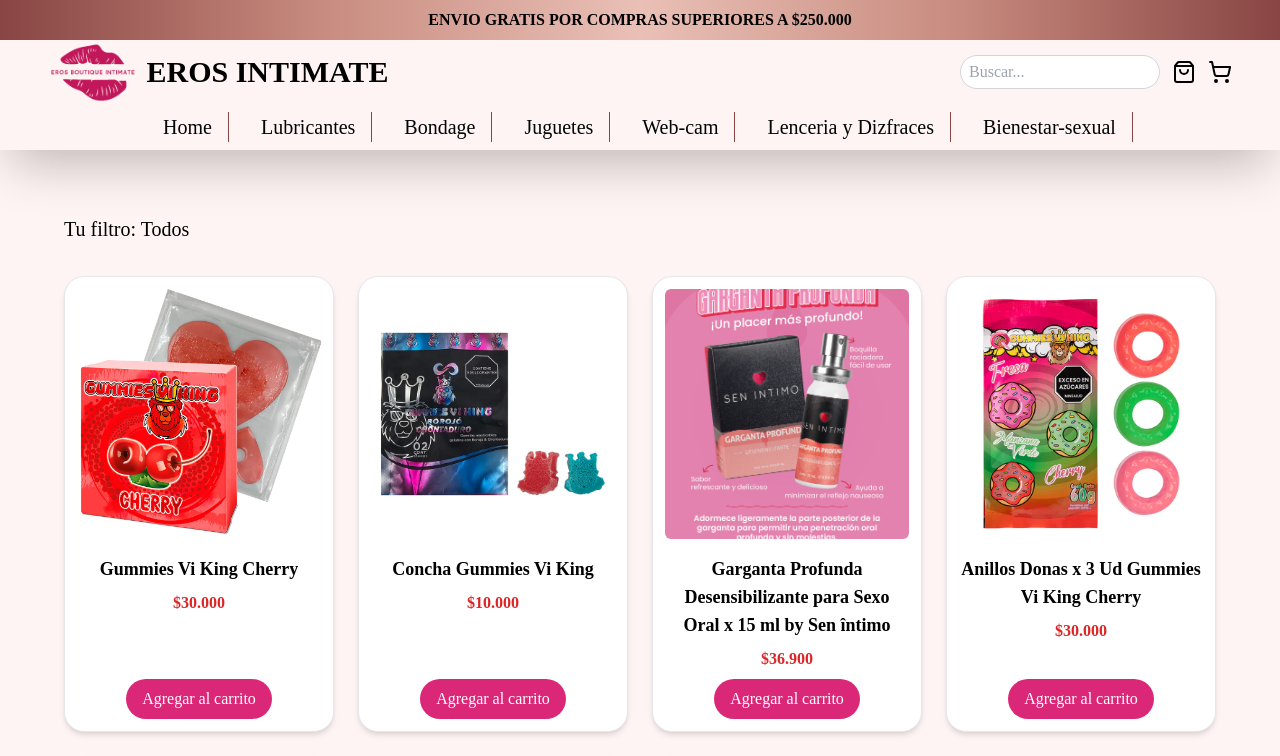
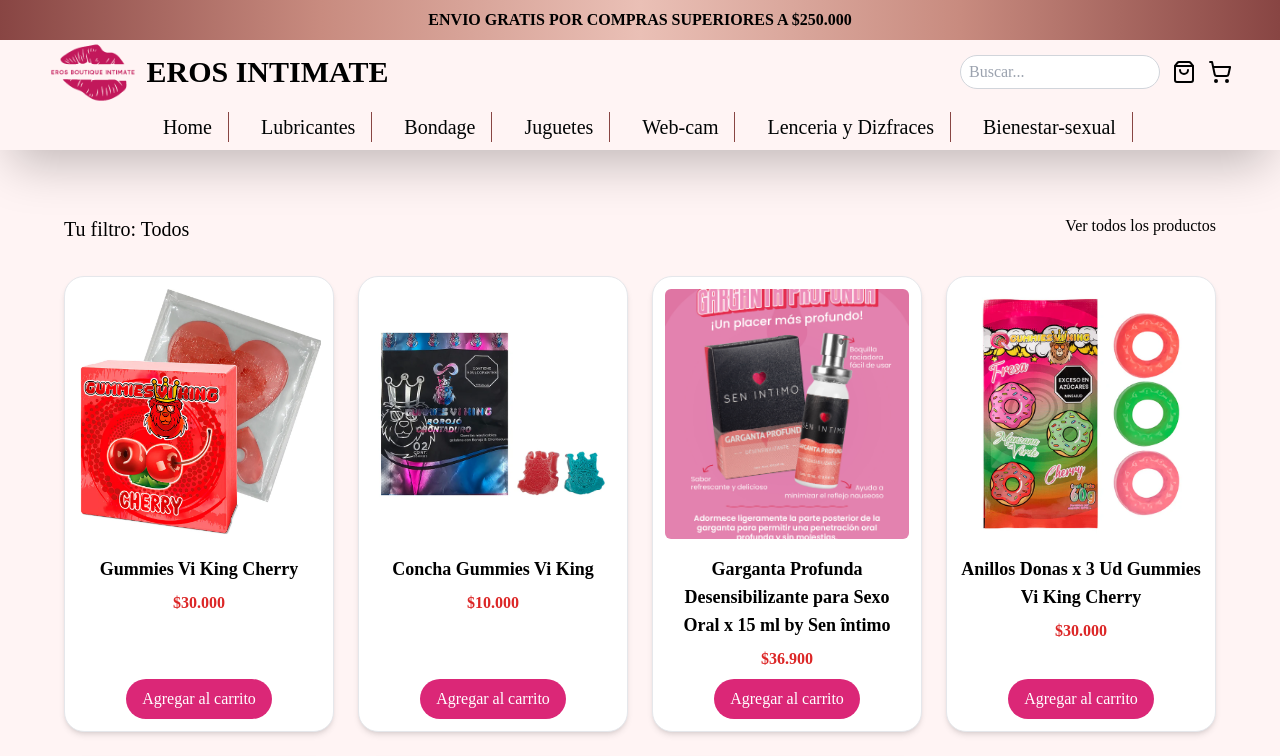
Before and after one commit to JuanFigueroa1334/erosboutiqueintimate, a React (Vite) app: page /store in a window 1280 px wide. Shown: the top 756 px of the page. Built offline with nearby package versions, Linux system fonts and the light colour scheme; a web font is replaced by a local one.

Commit message:
ajuste opcion de eliminar filtro

```diff
--- a/src/pages/Store.jsx
+++ b/src/pages/Store.jsx
@@ -85,8 +85,9 @@
 
   return (
     <div className="p-shop pt-5 bg-white min-h-screen bg-color-rosado">
-      <div className="container pb-8">
+      <div className="container pb-8 flex divspace-between">
         <h2 className="tituloFiltro">Tu filtro: {selectedCategory || selectedSubCategory || searchTerm || "Todos"}</h2>
+        <a href="/store">Ver todos los productos</a>
       </div>
       <div className="container mx-auto flex flex-col sm:flex-row gap-6">
 
```
